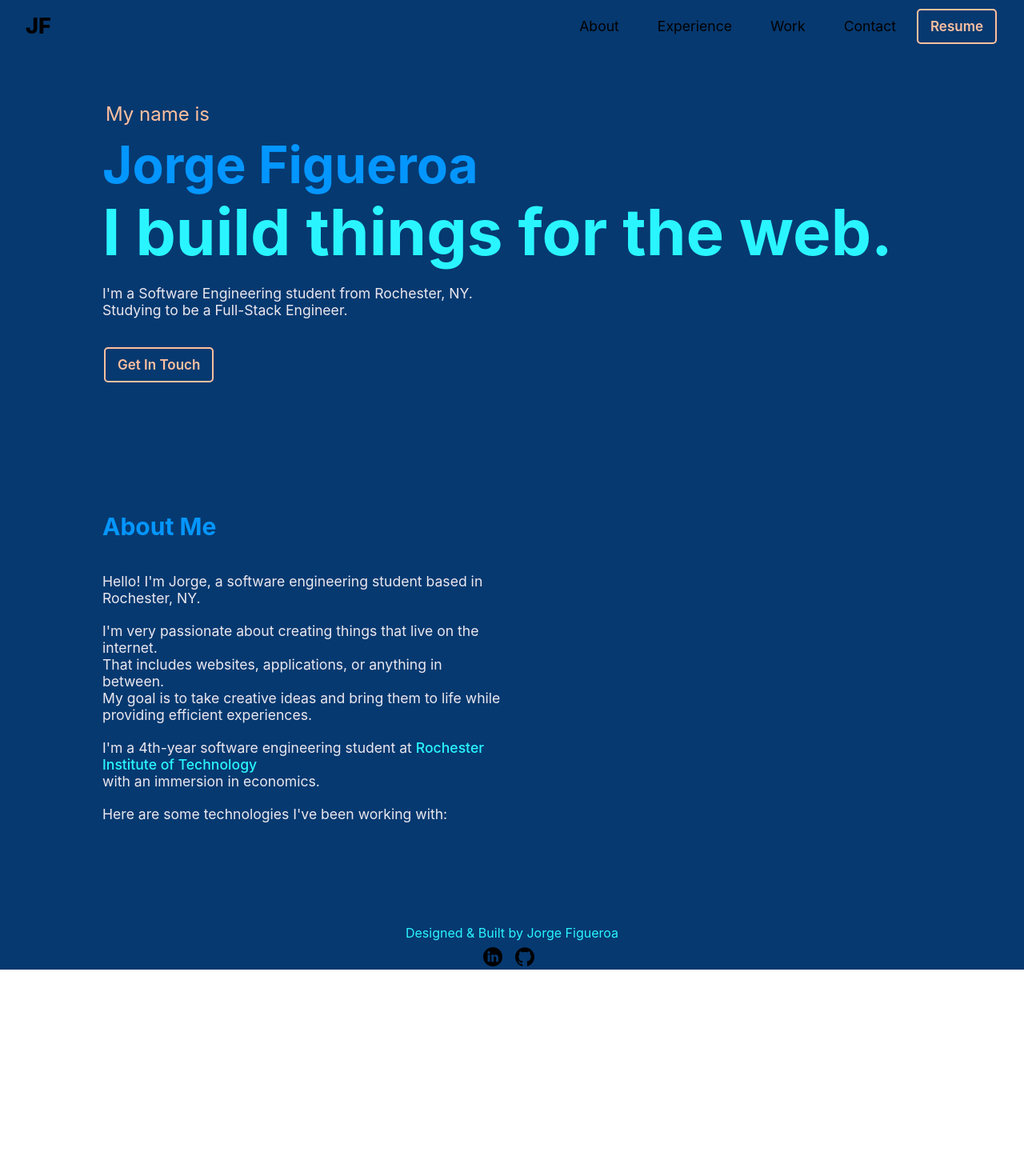
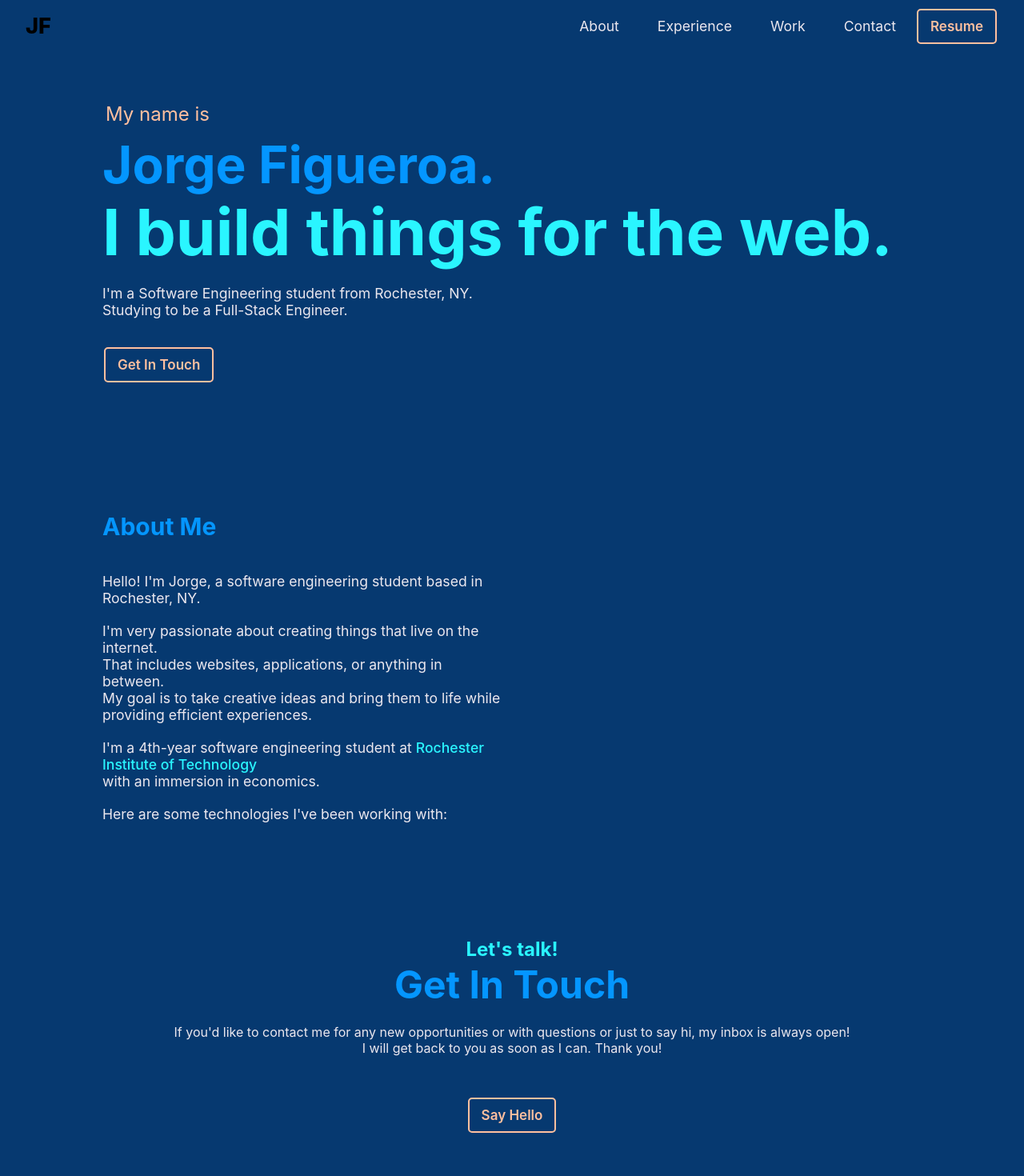
Before and after one commit to JorgeLFigueroa/jorgefigueroa.com-v1, a React (Create React App) app: page / in a window 1280 px wide. Shown: the top 1470 px of the page at 80% size. Before the commit the page ends 1212 px from the top, so only its background shows below. Built offline with nearby package versions, Linux system fonts and the light colour scheme.

Commit message:
Added Contact.js and a few changes

```diff
--- a/src/App.js
+++ b/src/App.js
@@ -1,6 +1,7 @@
 import React from 'react';
 import styled from 'styled-components';
 import About from './Components/About';
+import Contact from './Components/Contact';
 import Footer from './Components/Footer';
 import { Hero } from './Components/Hero';
 import { Navbar } from './Components/Navbar';
@@ -14,6 +15,7 @@ const App = () => {
       <SectionContainer>
         <Hero/>
         <About/>
+        <Contact/>
       </SectionContainer>
       <Footer/>
     </Container>
--- a/src/Components/Contact.js
+++ b/src/Components/Contact.js
@@ -1,11 +1,41 @@
 import React, { Component } from 'react'
+import styled from 'styled-components';
+import Button from './Button';
 
 export default class Contact extends Component {
     render() {
         return (
-            <div>
-
-            </div>
+            <ContactContainer>
+                <h2>Let's talk!</h2>
+                <h1>Get In Touch</h1>
+                <p>
+                    If you'd like to contact me for any new opportunities or
+                    with questions or just to say hi, my inbox is always open!<br/>
+                    I will get back to you as soon as I can. Thank you!
+                </p>
+                <Button bttnText="Say Hello" link='mailto:softwarebyjorge@gmail.com'></Button>
+            </ContactContainer>
         )
     }
 }
+
+const ContactContainer = styled.div `
+    padding-top: 9rem;
+    text-align: center;
+
+
+    h1 {
+        color: #0496FF;
+        font-size: 3rem;
+    }
+
+    h2 {
+        color: #2AF5FF;
+    }
+
+    p {
+        margin: 20px 0 0;
+        color: #ece8ef;
+        margin-bottom: 3rem;
+    }
+`
--- a/src/Components/Hero.js
+++ b/src/Components/Hero.js
@@ -6,13 +6,13 @@ export const Hero = () => {
   return (
     <HeroContainer>
       <h1>My name is</h1>
-      <h2>Jorge Figueroa</h2>
+      <h2>Jorge Figueroa.</h2>
       <h3>I build things for the web.</h3>
       <p>
           I'm a Software Engineering student from Rochester, NY.
           Studying to be a Full-Stack Engineer.
       </p>
-      <Button bttnText="Get In Touch" link='mailto:figueroajorge010@gmail.com'></Button>
+      <Button bttnText="Get In Touch" link='mailto:softwarebyjorge@gmail.com'></Button>
     </HeroContainer>
   );
 };
--- a/src/Components/Navbar.js
+++ b/src/Components/Navbar.js
@@ -71,12 +71,12 @@ const MenuLink = styled.a`
     cursor: pointer;
     text-align: center;
     text-decoration: none;
-    color: black;
+    color: #ECE8EF;
     transition: all 0.3s ease-in;
     font-size: 1.1rem;
 
     &:hover {
-        color: white;
+        color: #2AF5FF;
     }
 `;
 
```
Also changed, not shown: 1 other file (tests, documents, lock files or other folders).
